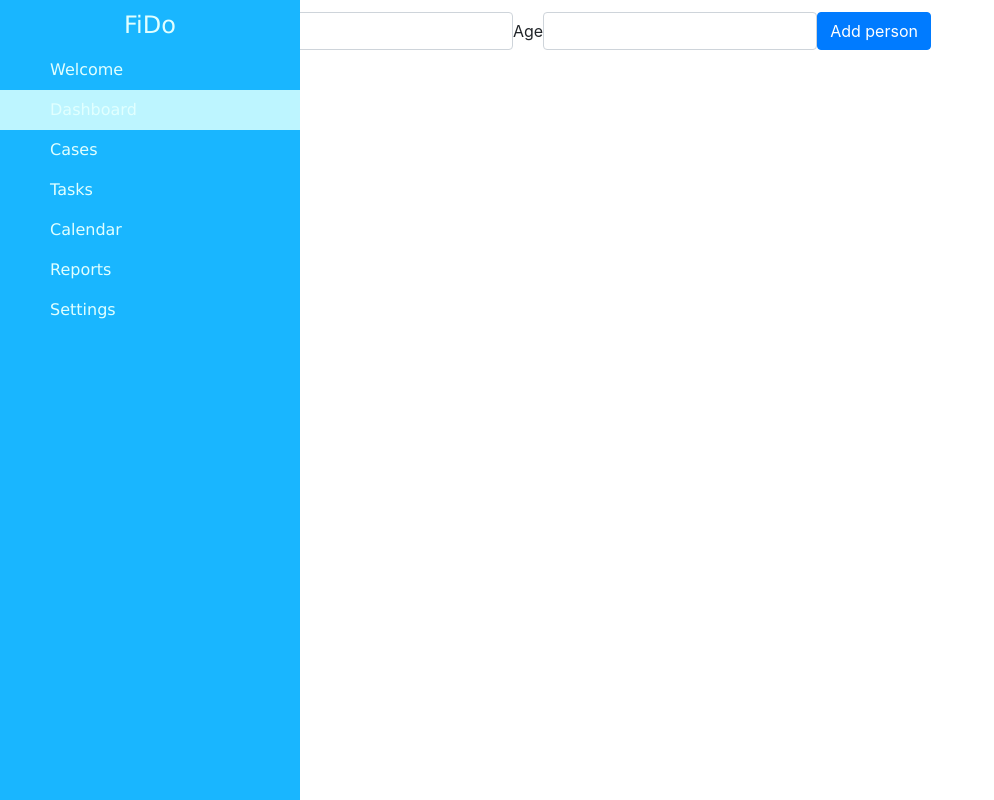
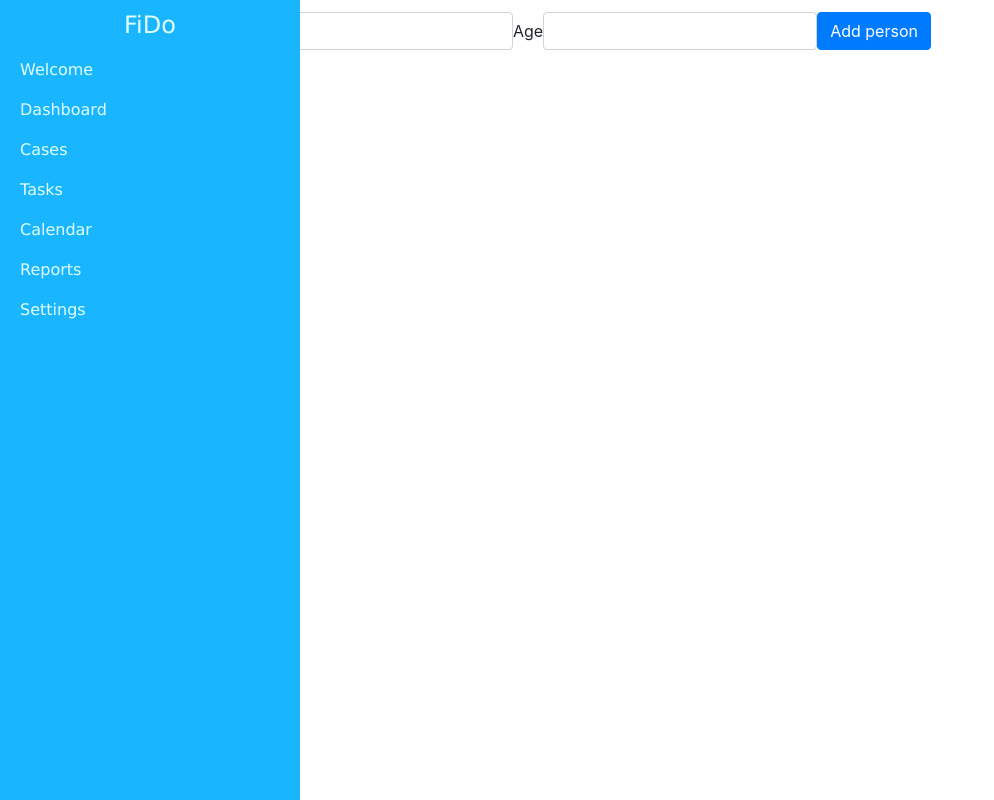
Before and after one commit to djarbo/sub4software, an Angular app in the folder angular-client/: page / in a window 1280 px wide. Shown: the whole page, without its empty margins (0-994 px from the left). Built offline with nearby package versions, Linux system fonts and the light colour scheme.

Commit message:
lollll the *router* issue was actually bad html design

```diff
--- a/angular-client/src/app/app.component.html
+++ b/angular-client/src/app/app.component.html
@@ -1,4 +1,9 @@
 <!--<router-outlet name="sidebar"></router-outlet>-->
+<html>
+    <head>
+    </head>
+
+    <body>
         <div class="nav-side-menu">
             <div class="brand">FiDo</div>
             <i class="fa fa-bars fa-2x toggle-btn" data-toggle="collapse" data-target="#menu-content"></i>
@@ -6,49 +11,13 @@
                 <div class="menu-list">
 
                     <ul id="menu-content" class="menu-content collapse out">
-                <li>
-                  <a href="">
-                  <i class="fa fa-dashboard fa-lg"></i> Welcome
-                  </a>
-                </li>
-
-                <li  data-toggle="collapse" data-target="#products" class="collapsed active">
-                  <a href="#"><i class="fa fa-gift fa-lg"></i> Dashboard <span class="arrow"></span></a>
-                </li>
-                <ul class="sub-menu collapse" id="products">
-                    <li class="active"><a href="#">Test</a></li>
-                    <li><a href="#">General</a></li>
-                    <li><a href="#">Buttons</a></li>
-                    <li><a href="#">Tabs & Accordions</a></li>
-                    <li><a href="#">Typography</a></li>
-                    <li><a href="#">FontAwesome</a></li>
-                    <li><a href="#">Slider</a></li>
-                    <li><a href="#">Panels</a></li>
-                    <li><a href="#">Widgets</a></li>
-                    <li><a href="#">Bootstrap Model</a></li>
-                </ul>
-
-                <li>
-                  <a routerLink="/cases"><i class="fa fa-globe fa-lg"></i> Cases <span class="arrow"></span></a>
-                </li>
-                <li>
-                    <a routerLink="/tasks"><i class="fa fa-car fa-lg"></i> Tasks <span class="arrow"></span></a>
-                </li>
-                <li>
-                  <a routerLink="/calendar">
-                  <i class="fa fa-user fa-lg"></i> Calendar
-                  </a>
-                  </li>
-                <li>
-                    <a routerLink="/reports">
-                  <i class="fa fa-users fa-lg"></i> Reports
-                  </a>
-                </li>
-                <li>
-                    <a routerLink="/settings">
-                    <i class="fa fa-users fa-lg"></i> Settings
-                    </a>
-                </li>
+                        <a routerLink="/"><li>Welcome</li></a>
+                        <a routerLink="/dashboard"><li>Dashboard</li></a>
+                        <a routerLink="/cases"><li>Cases</li></a>
+                        <a routerLink="/tasks"><li>Tasks</li></a>
+                        <a routerLink="/calendar"><li>Calendar</li></a>
+                        <a routerLink="/reports"><li>Reports</li></a>
+                        <a routerLink="/settings"><li>Settings</li></a>
                     </ul>
              </div>
         </div>
@@ -56,3 +25,5 @@
         <div class="container">
           <router-outlet></router-outlet>
         </div>
+    </body>
+</html>
--- a/angular-client/src/app/app.component.scss
+++ b/angular-client/src/app/app.component.scss
@@ -95,11 +95,11 @@ $menuActiveTextColor : black;
 .nav-side-menu li {
   padding-left: 20px;
 }
-.nav-side-menu li a {
+.nav-side-menu a li {
   text-decoration: none;
   color: $menuTextColor;
 }
-.nav-side-menu li a i {
+.nav-side-menu a li i {
   padding-left: 10px;
   width: 20px;
   padding-right: 20px;
```
Lines whose indentation alone changed are shown as unchanged.
